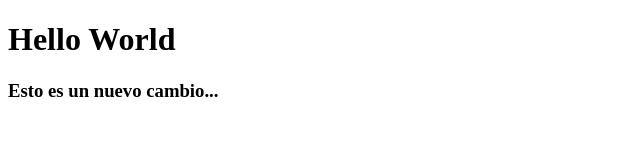
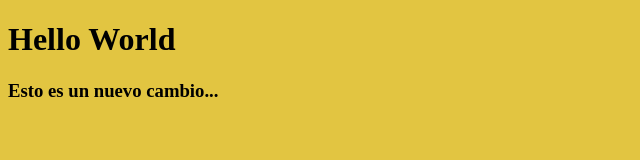
Before and after one commit to xHassielx/MyFirstWebApp, a plain HTML site: page index.html in a window 1280 px wide. Shown: the whole page, without its empty margins (0-640 px from the left). Drawn offline with Linux system fonts and the light colour scheme.

Commit message:
Cambios con CSS

```diff
--- /dev/null
+++ b/css/styles.css
@@ -0,0 +1,3 @@
+body {
+    background-color: rgb(226, 197, 65);
+}
--- a/index.html
+++ b/index.html
@@ -4,6 +4,7 @@
     <meta charset="UTF-8">
     <meta http-equiv="X-UA-Compatible" content="IE=edge">
     <meta name="viewport" content="width=device-width, initial-scale=1.0">
+    <link rel="stylesheet" href="css/styles.css">
     <title>My First Web App </title>
 </head>
 <body>
```
